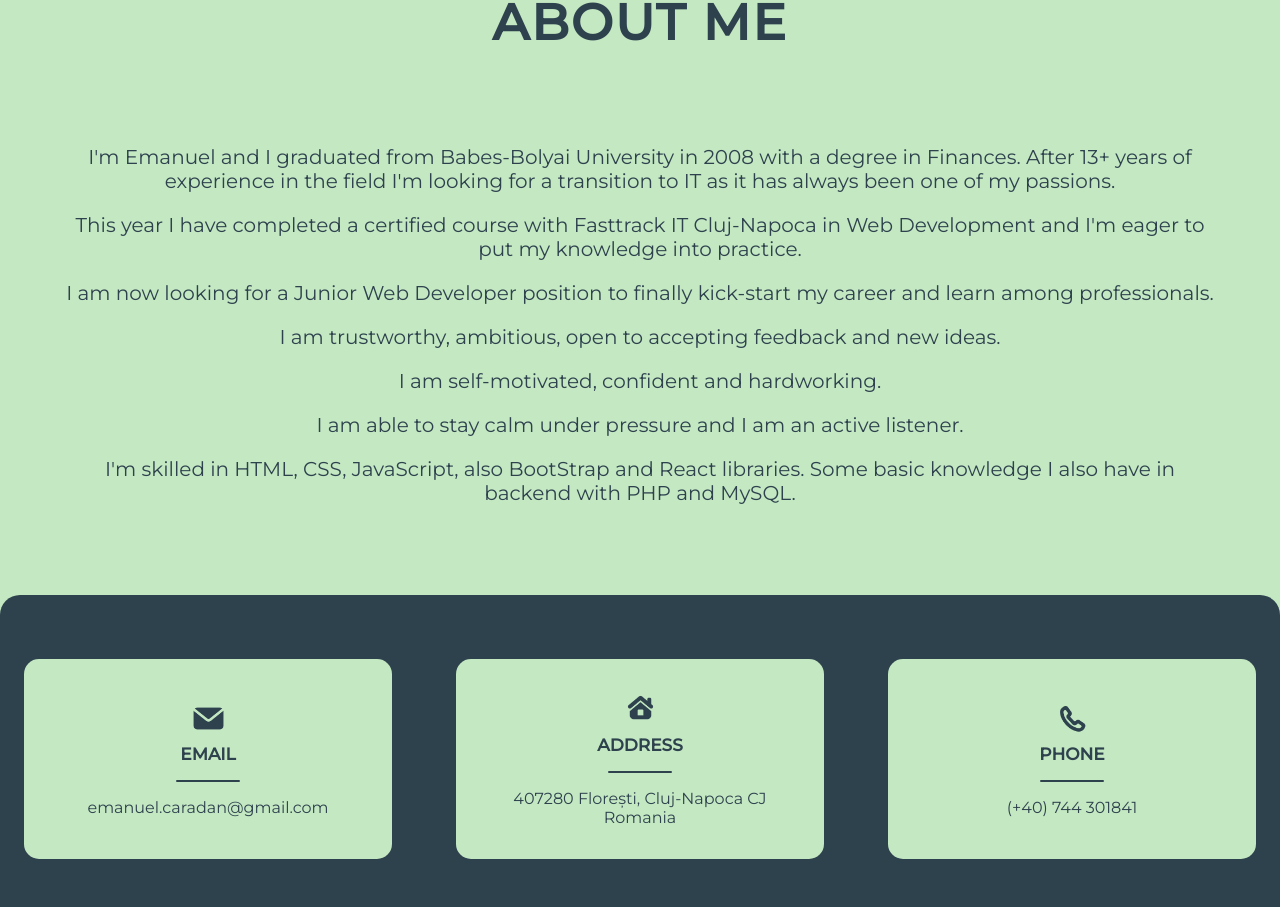
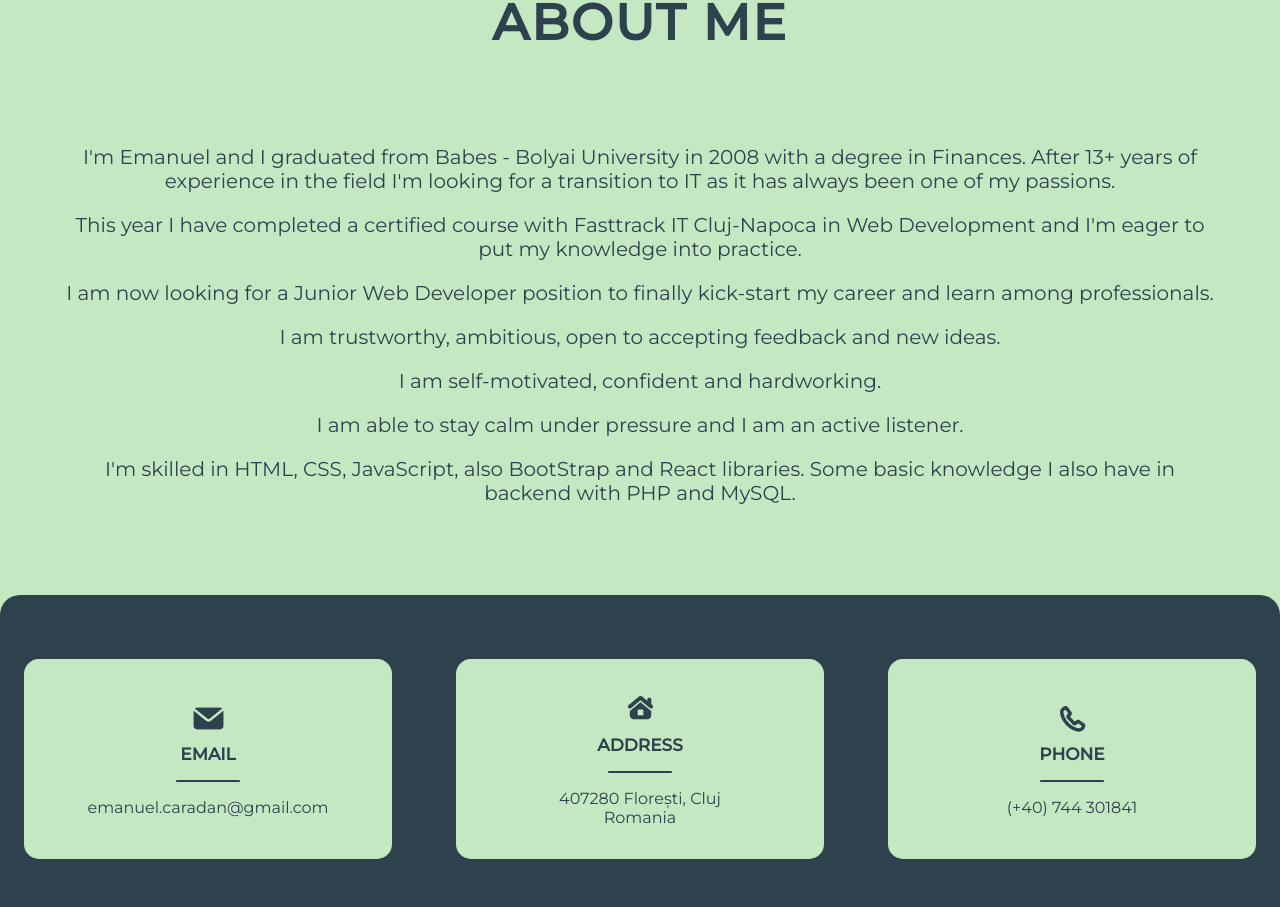
Before and after one commit to cmanu07/mysite, a React (Create React App) app: page /about in a window 1280 px wide. Shown: the part 196-1103 px from the top of the page. Built offline with nearby package versions, Linux system fonts and the light colour scheme.

Commit message:
some cv updates

```diff
--- a/src/components/Footer/Footer.js
+++ b/src/components/Footer/Footer.js
@@ -19,7 +19,7 @@ const Footer = () => {
                             <figure className="footer-main-card-logo-a"></figure>
                             <p className="footer-main-title">ADDRESS</p>
                             <div className="footer-main-br"></div>
-                            <span>407280 Florești, Cluj-Napoca  CJ<br/> Romania</span>
+                            <span>407280 Florești, Cluj<br/> Romania</span>
                         </div>
                         <div className="footer-main-card">
                             <figure className="footer-main-card-logo-p"></figure>
@@ -35,7 +35,7 @@ const Footer = () => {
                         <a href="https://www.github.com/cmanu07" target="_blank" rel="noreferrer">
                             <img src={gitHub} alt="logo GitHub"/>
                         </a>
-                        <a href="https://www.linkedin.com/in/emanuel-caradan-7b12a3228" target="_blank" rel="noreferrer">
+                        <a href="https://www.linkedin.com/in/emanuel-caradan" target="_blank" rel="noreferrer">
                             <img src={linkedIn} alt="logo LinkedIn"/>
                         </a>
                     </div>
--- a/src/components/Pages/AboutPage/About.js
+++ b/src/components/Pages/AboutPage/About.js
@@ -7,7 +7,7 @@ export default function About () {
     return (<>
         <h2>ABOUT ME</h2>
         <div className="about-main">
-            <p>I'm Emanuel and I graduated from Babes-Bolyai University in 2008 with a degree in Finances. After 13+ years
+            <p>I'm Emanuel and I graduated from Babes&nbsp;-&nbsp;Bolyai&nbsp;University in 2008 with a degree in Finances. After 13+ years
                 of experience in the field I'm looking for a transition to IT as it has always been one of my
                 passions.</p>
             <p>This year I have completed a certified course with Fasttrack IT Cluj-Napoca in Web Development and I'm eager to put my knowledge into practice.</p>
```
Also changed, not shown: src/components/Media/cv_item.jpg, 1 other file (tests, documents, lock files or other folders).
